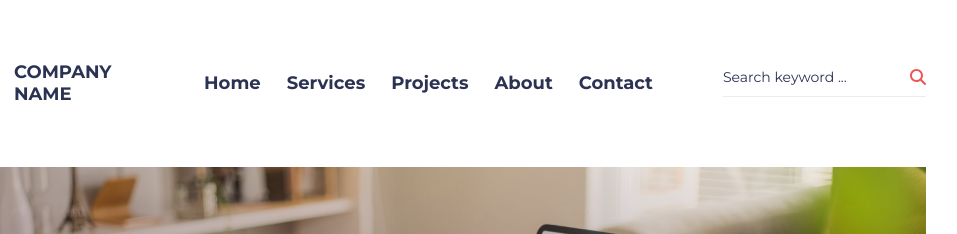
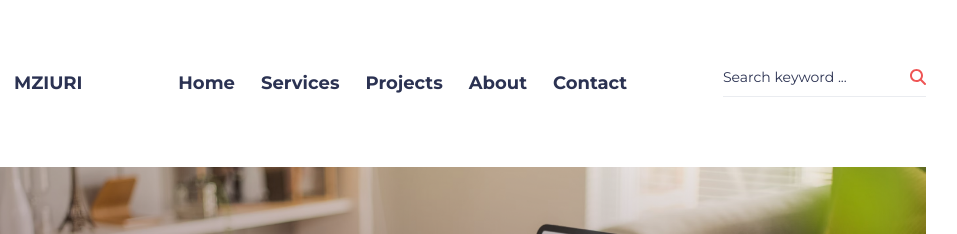
Before and after one commit to nnatroo/gita-test-layout-landing-page, a plain HTML site: page index.html in a window 1280 px wide. Shown: the top 234 px of the page, 204-1161 px from the left. Drawn offline with Linux system fonts and the light colour scheme.

Commit message:
Change company name to mziuri

```diff
--- a/index.html
+++ b/index.html
@@ -15,7 +15,7 @@
 <header class="container">
     <figure class="logo-wrapper">
         <img src="./images/logo.svg" alt="logo">
-        <h1>Company Name</h1>
+        <h1>Mziuri</h1>
     </figure>
     <nav>
         <ul class="nav-list">
```
